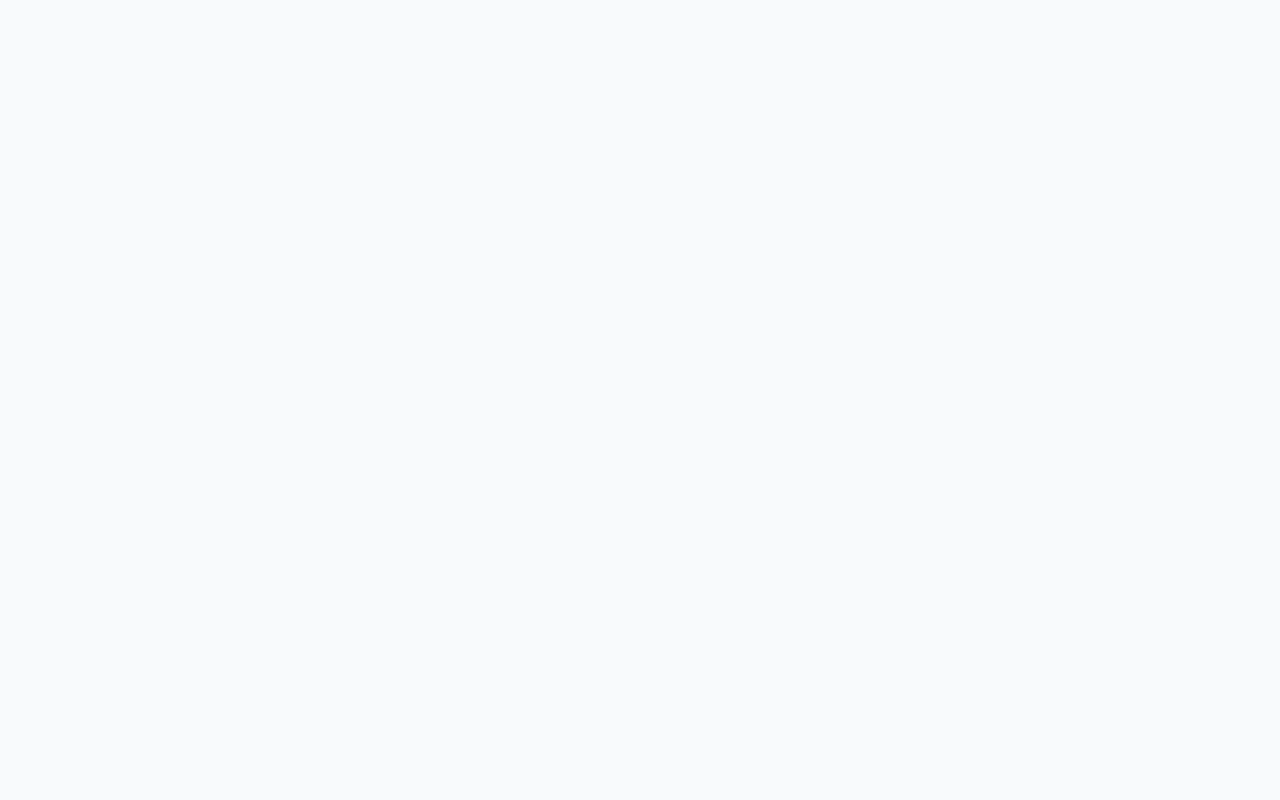
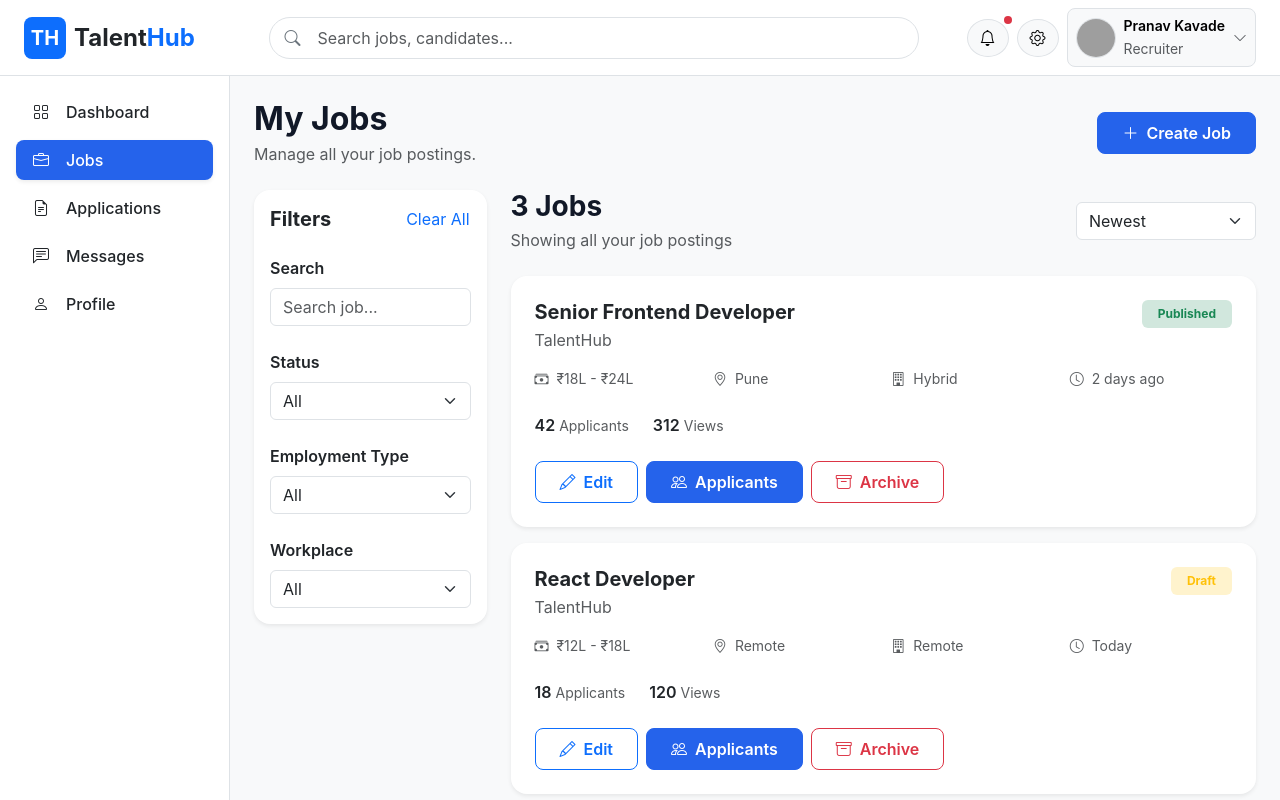
Before and after one commit to pranavkavade16/TalentHub-Frontend, a React (Vite) app: page /recruiter/jobs in a window 1280 px wide. Before the commit this address had no page. Shown: the top 800 px of the page. Built offline with nearby package versions, Linux system fonts and the light colour scheme; grey boxes are pictures that could not be loaded.

Commit message:
created a jobs page for recruiters

```diff
--- /dev/null
+++ b/src/components/jobs/JobCard.jsx
@@ -0,0 +1,85 @@
+import Button from "../common/Button";
+
+const JobCard = ({ job }) => {
+  const badgeColor = {
+    Published: "success",
+    Draft: "warning",
+    Archived: "secondary",
+  };
+
+  return (
+    <div className="card border-0 shadow-sm rounded-4 mb-3">
+      <div className="card-body p-4">
+        {/* Header */}
+        <div className="d-flex justify-content-between align-items-start mb-3">
+          <div>
+            <h5 className="fw-bold mb-1">{job.title}</h5>
+
+            <p className="text-muted mb-0">{job.company}</p>
+          </div>
+
+          <span
+            className={`badge bg-${badgeColor[job.status]}-subtle text-${badgeColor[job.status]} px-3 py-2`}
+          >
+            {job.status}
+          </span>
+        </div>
+
+        {/* Details */}
+        <div className="row g-3 small text-muted mb-4">
+          <div className="col-md-3">
+            <i className="bi bi-cash-stack me-2"></i>
+            {job.salary}
+          </div>
+
+          <div className="col-md-3">
+            <i className="bi bi-geo-alt me-2"></i>
+            {job.location}
+          </div>
+
+          <div className="col-md-3">
+            <i className="bi bi-building me-2"></i>
+            {job.workplace}
+          </div>
+
+          <div className="col-md-3">
+            <i className="bi bi-clock me-2"></i>
+            {job.posted}
+          </div>
+        </div>
+
+        {/* Analytics */}
+        <div className="d-flex flex-wrap gap-4 mb-4">
+          <div>
+            <span className="fw-semibold">{job.applicants}</span>
+
+            <small className="text-muted ms-1">Applicants</small>
+          </div>
+
+          <div>
+            <span className="fw-semibold">{job.views}</span>
+
+            <small className="text-muted ms-1">Views</small>
+          </div>
+        </div>
+
+        {/* Actions */}
+        <div className="d-flex flex-wrap gap-2">
+          <Button variant="outline-primary" icon="bi-pencil">
+            Edit
+          </Button>
+
+          <Button variant="primary" icon="bi-people">
+            Applicants
+          </Button>
+
+          <Button variant="outline-danger" icon="bi-archive">
+            Archive
+          </Button>
+        </div>
+      </div>
+    </div>
+  );
+};
+
+export default JobCard;
--- /dev/null
+++ b/src/components/jobs/JobFilters.jsx
@@ -0,0 +1,69 @@
+const JobFilters = () => {
+  return (
+    <div className="card border-0 shadow-sm rounded-4">
+      <div className="card-body">
+
+        <div className="d-flex justify-content-between align-items-center mb-4">
+          <h5 className="fw-bold mb-0">Filters</h5>
+
+          <button className="btn btn-link p-0 text-decoration-none">
+            Clear All
+          </button>
+        </div>
+
+        <div className="mb-4">
+          <label className="form-label fw-semibold">
+            Search
+          </label>
+
+          <input
+            className="form-control"
+            placeholder="Search job..."
+          />
+        </div>
+
+        <div className="mb-4">
+          <label className="form-label fw-semibold">
+            Status
+          </label>
+
+          <select className="form-select">
+            <option>All</option>
+            <option>Published</option>
+            <option>Draft</option>
+            <option>Archived</option>
+          </select>
+        </div>
+
+        <div className="mb-4">
+          <label className="form-label fw-semibold">
+            Employment Type
+          </label>
+
+          <select className="form-select">
+            <option>All</option>
+            <option>Full Time</option>
+            <option>Part Time</option>
+            <option>Contract</option>
+          </select>
+        </div>
+
+        <div>
+          <label className="form-label fw-semibold">
+            Workplace
+          </label>
+
+          <select className="form-select">
+            <option>All</option>
+            <option>Remote</option>
+            <option>Hybrid</option>
+            <option>On Site</option>
+          </select>
+        </div>
+
+      </div>
+    </div>
+  );
+};
+
+export default JobFilters;
--- /dev/null
+++ b/src/components/jobs/JobList.jsx
@@ -0,0 +1,93 @@
+import JobCard from "./JobCard";
+export const jobs = [
+  {
+    id: 1,
+    title: "Senior Frontend Developer",
+    company: "TalentHub",
+    salary: "₹18L - ₹24L",
+    location: "Pune",
+    workplace: "Hybrid",
+    applicants: 42,
+    views: 312,
+    posted: "2 days ago",
+    status: "Published",
+  },
+
+  {
+    id: 2,
+    title: "React Developer",
+    company: "TalentHub",
+    salary: "₹12L - ₹18L",
+    location: "Remote",
+    workplace: "Remote",
+    applicants: 18,
+    views: 120,
+    posted: "Today",
+    status: "Draft",
+  },
+
+  {
+    id: 3,
+    title: "Backend Developer",
+    company: "TalentHub",
+    salary: "₹20L - ₹28L",
+    location: "Bangalore",
+    workplace: "On Site",
+    applicants: 67,
+    views: 501,
+    posted: "5 days ago",
+    status: "Published",
+  },
+];
+
+const JobList = () => {
+  return (
+    <>
+      <div className="d-flex justify-content-between align-items-center mb-4">
+        <div>
+          <h3 className="fw-bold mb-1">{jobs.length} Jobs</h3>
+
+          <p className="text-muted mb-0">Showing all your job postings</p>
+        </div>
+
+        <select className="form-select" style={{ width: "180px" }}>
+          <option>Newest</option>
+          <option>Oldest</option>
+          <option>Applicants</option>
+        </select>
+      </div>
+
+      {jobs.map((job) => (
+        <JobCard key={job.id} job={job} />
+      ))}
+
+      {/* Pagination */}
+
+      <nav className="mt-4">
+        <ul className="pagination justify-content-center">
+          <li className="page-item disabled">
+            <button className="page-link">Previous</button>
+          </li>
+
+          <li className="page-item active">
+            <button className="page-link">1</button>
+          </li>
+
+          <li className="page-item">
+            <button className="page-link">2</button>
+          </li>
+
+          <li className="page-item">
+            <button className="page-link">3</button>
+          </li>
+
+          <li className="page-item">
+            <button className="page-link">Next</button>
+          </li>
+        </ul>
+      </nav>
+    </>
+  );
+};
+
+export default JobList;
--- /dev/null
+++ b/src/pages/recruiter/Jobs.jsx
@@ -0,0 +1,26 @@
+import PageHeader from "../../components/common/PageHeader";
+import Button from "../../components/common/Button";
+import JobFilters from "../../components/jobs/JobFilters";
+import JobList from "../../components/jobs/JobList";
+
+const Jobs = () => {
+  return (
+    <>
+      <PageHeader title="My Jobs" subtitle="Manage all your job postings.">
+        <Button icon="bi-plus-lg">Create Job</Button>
+      </PageHeader>
+
+      <div className="row g-4">
+        <div className="col-lg-3">
+          <JobFilters />
+        </div>
+
+        <div className="col-lg-9">
+          <JobList />
+        </div>
+      </div>
+    </>
+  );
+};
+
+export default Jobs;
--- a/src/routes/AppRoutes.jsx
+++ b/src/routes/AppRoutes.jsx
@@ -16,6 +16,7 @@ import CreateJob from "../pages/recruiter/CreateJob";
 import Applicants from "../pages/recruiter/Applicants";
 import Profile from "../pages/recruiter/Profile";
 import HiringAssistant from "../pages/recruiter/HiringAssistant";
+import Jobs from "../pages/recruiter/Jobs";
 
 // import ApplicantDashboard from "../pages/applicant/Dashboard";
 // import Applications from "../pages/applicant/Applications";
@@ -47,6 +48,7 @@ function AppRoutes() {
             path="/recruiter/hiringAIAssistant"
             element={<HiringAssistant />}
           />
+          <Route path="/recruiter/jobs" element={<Jobs />} />
         </Route>
 
         {/* <Route element={<ApplicantLayout />}>
```
